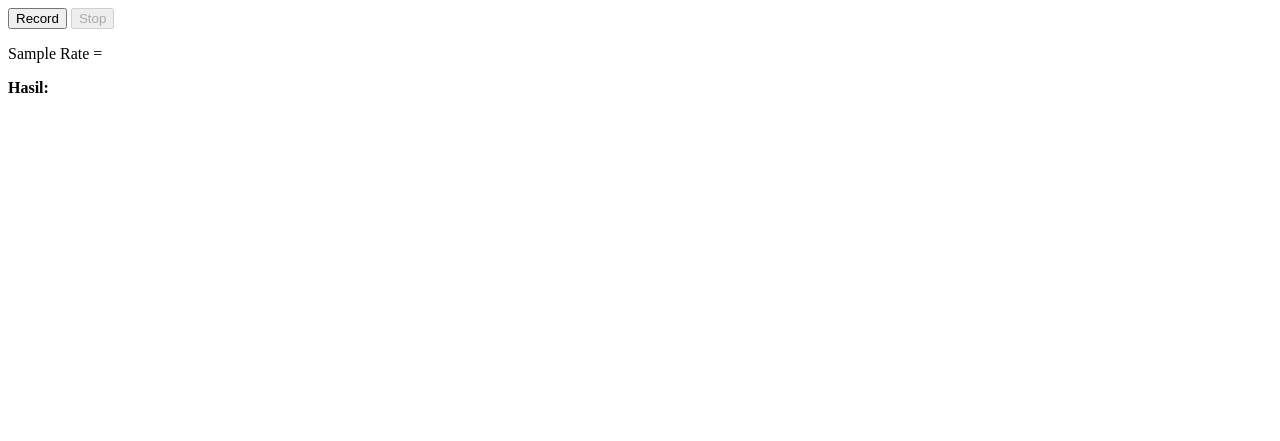
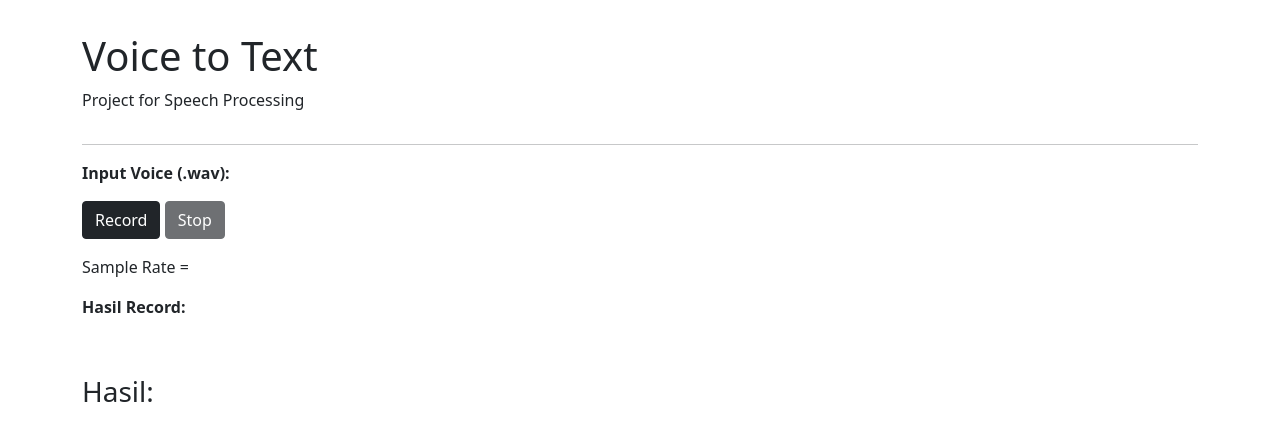
Before and after one commit to NyaaNyaa35/Tubes-Speech-Recognition, a Flask app: page / in a window 1280 px wide. Shown: the top 441 px of the page. Run offline with Flask 2, Linux system fonts and the light colour scheme; some libraries are stand-ins or nearby versions.

Commit message:
custom main page

```diff
--- a/templates/index.html
+++ b/templates/index.html
@@ -1,18 +1,54 @@
 <!DOCTYPE html>
 <html lang="en">
 <head>
+
+	<title>Speech Analysis</title>
     <meta name="viewport" content="width=device-width, initial-scale=1.0">
+	<link href="https://cdn.jsdelivr.net/npm/bootstrap@5.1.3/dist/css/bootstrap.min.css" rel="stylesheet" integrity="sha384-1BmE4kWBq78iYhFldvKuhfTAU6auU8tT94WrHftjDbrCEXSU1oBoqyl2QvZ6jIW3" crossorigin="anonymous">
+	<style>
+		.container{
+			margin-top: 2rem;
+		}
+
+		#sampleRate{
+			padding-top: 1rem;
+		}
+		#hasil{
+			font-size: 22pt;
+		}
+	</style>
 </head>
 
 <body>
-    <button id="button_record">Record</button>
-    <button id="button_stop" disabled>Stop</button>
-    <p id="sampleRate">Sample Rate = </p>
-    <p><strong>Hasil:</strong></p>
-    <ul id="recordingsList"></ul>
-    <p id="hasil"></p>
-    <script src="https://cdn.rawgit.com/mattdiamond/Recorderjs/08e7abd9/dist/recorder.js"></script>
+	<div class="container">
+		<div class="row gx-5">
+            <div class="col-10">
+                <h1>Voice to Text</h1>
+                <p>Project for Speech Processing</p>
+            </div>
+        </div>
+		<hr>
+		<div class="row">
+			<div class="col-12">
+				<p><strong>Input Voice (.wav):</strong></p>
+    			<button id="button_record" class="btn btn-dark">Record</button>
+    			<button id="button_stop" class="btn btn-dark" disabled>Stop</button><br>
+    			<p id="sampleRate">Sample Rate = </p>
+				<script src="https://cdn.rawgit.com/mattdiamond/Recorderjs/08e7abd9/dist/recorder.js"></script>
+    			<p><strong>Hasil Record:</strong></p><br>
+				<ul id="recordingsList"></ul>
+			</div>
+			<di class="col-12">
+				<h3>Hasil:</h3>
+				<p id="hasil"></p>
+			</di>
+
+		</div>
+
+
+    </div>
 </body>
+</html>
 <script src="{{ url_for('static', filename='js/jquery-3.4.1.min.js') }}"></script>
 <script>
 // SAUCE SECTION
@@ -136,4 +172,4 @@ function createDownloadLink(blob) {
 	recordingsList.appendChild(li);
 }
 </script>
-</html>
+<script src="https://cdn.jsdelivr.net/npm/bootstrap@5.1.3/dist/js/bootstrap.bundle.min.js" integrity="sha384-ka7Sk0Gln4gmtz2MlQnikT1wXgYsOg+OMhuP+IlRH9sENBO0LRn5q+8nbTov4+1p" crossorigin="anonymous"></script>
```
Also changed, not shown: 1 other file.
